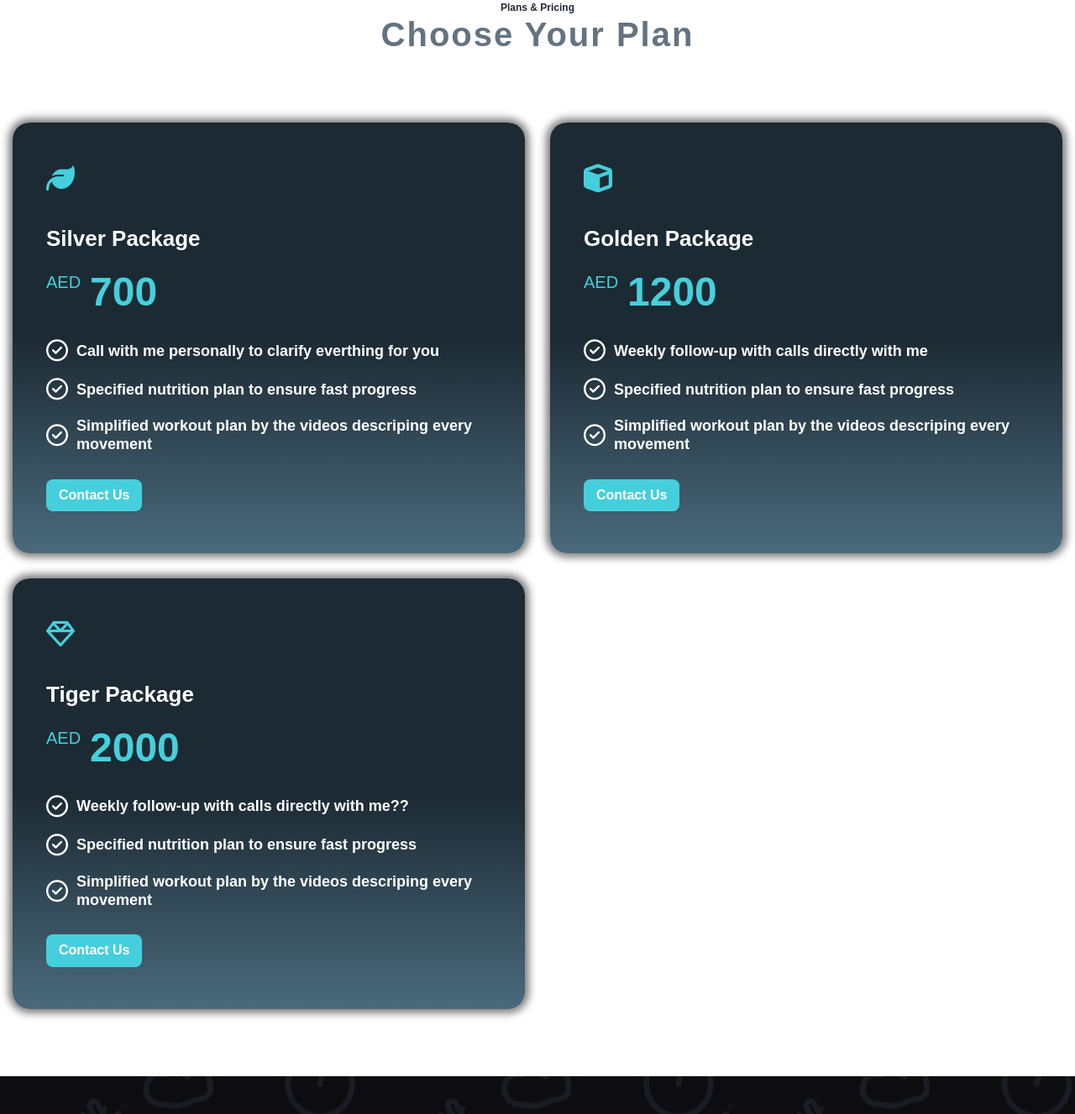
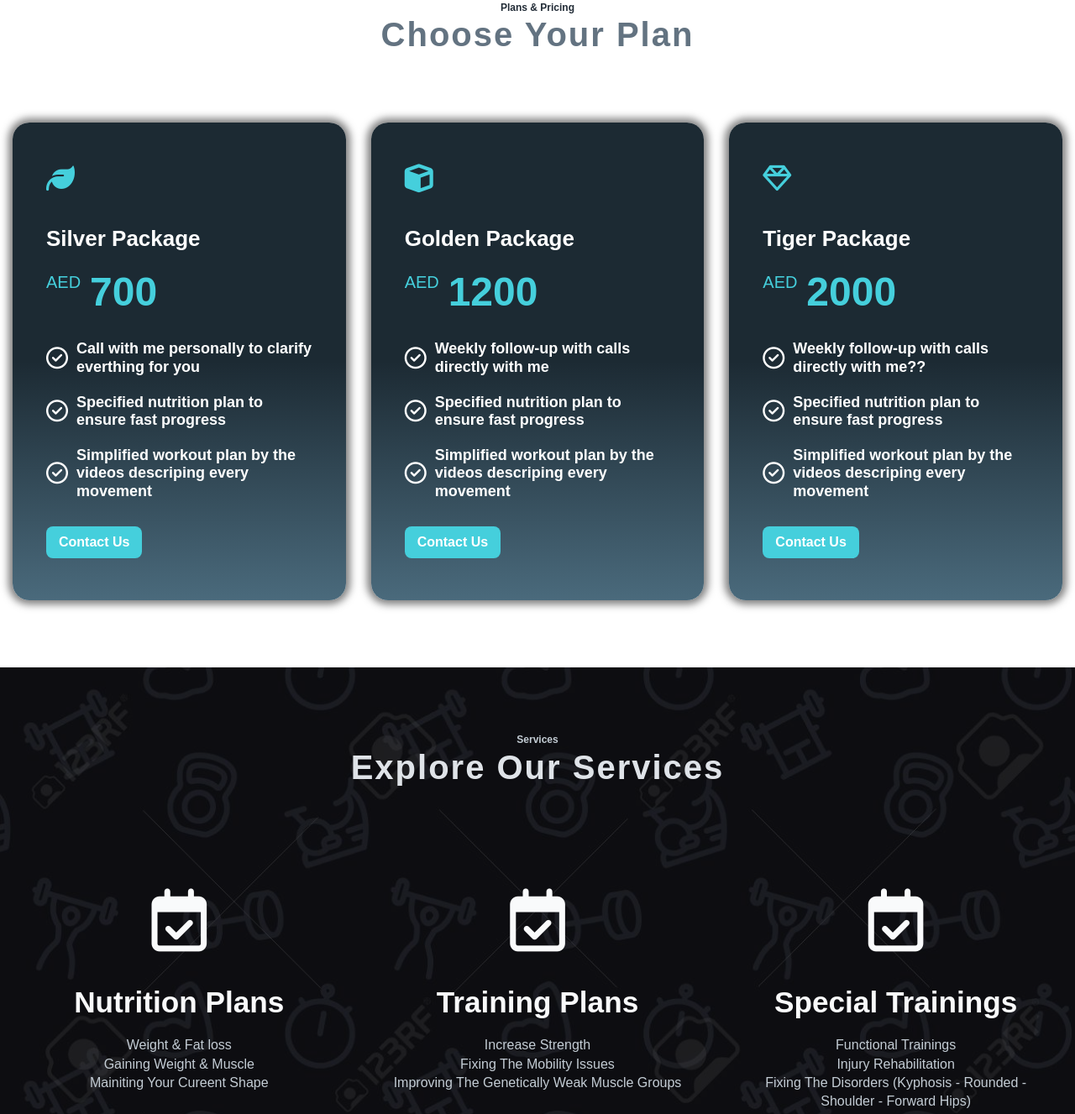
Before and after one commit to MahmoudHamed99/C-Atef, a plain HTML site: page index.html in a window 1280 px wide. Shown: the part 1674-3001 px from the top of the page at 84% size. Drawn offline with Linux system fonts and the light colour scheme.

Commit message:
Update style.css

```diff
--- a/css/style.css
+++ b/css/style.css
@@ -566,7 +566,7 @@ header .options img {
 .plans .plans-cont {
     margin-top: 80px;
     display: grid;
-    grid-template-columns: repeat(auto-fill, minmax(400px, 1fr));
+    grid-template-columns: repeat(auto-fit, minmax(295px, 1fr));
     gap: 30px;
 }
 .plans .plans-cont .plan {
@@ -652,7 +652,7 @@ header .options img {
     position: relative;
     margin-top: 80px;
     display: grid;
-    grid-template-columns: repeat(auto-fill, minmax(400px, 1fr));
+    grid-template-columns: repeat(auto-fit, minmax(295px, 1fr));
     gap: 30px;
     text-align: center;
 }
```
